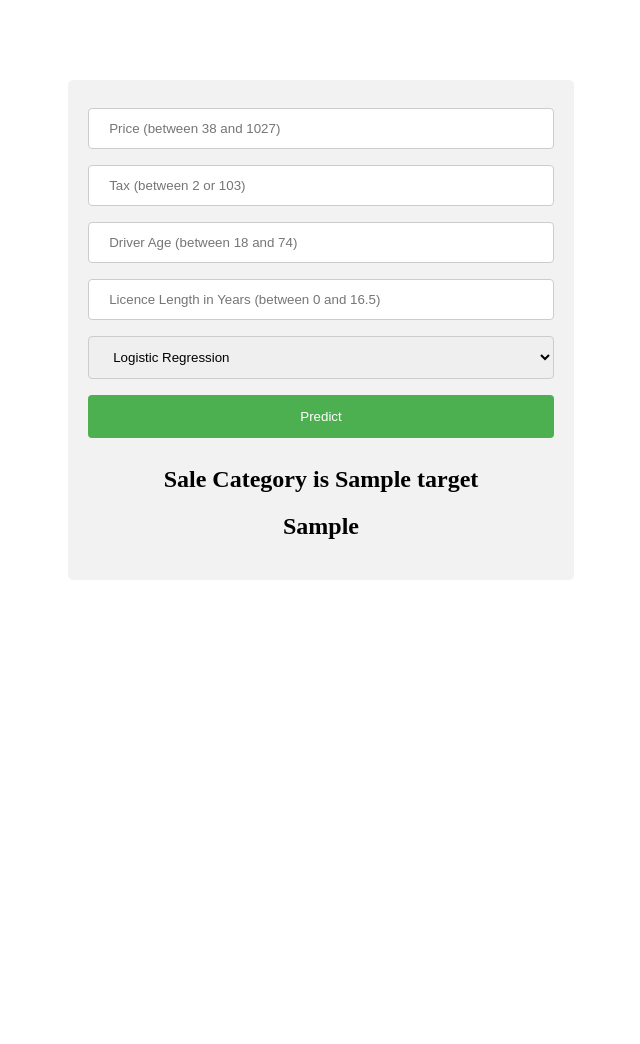
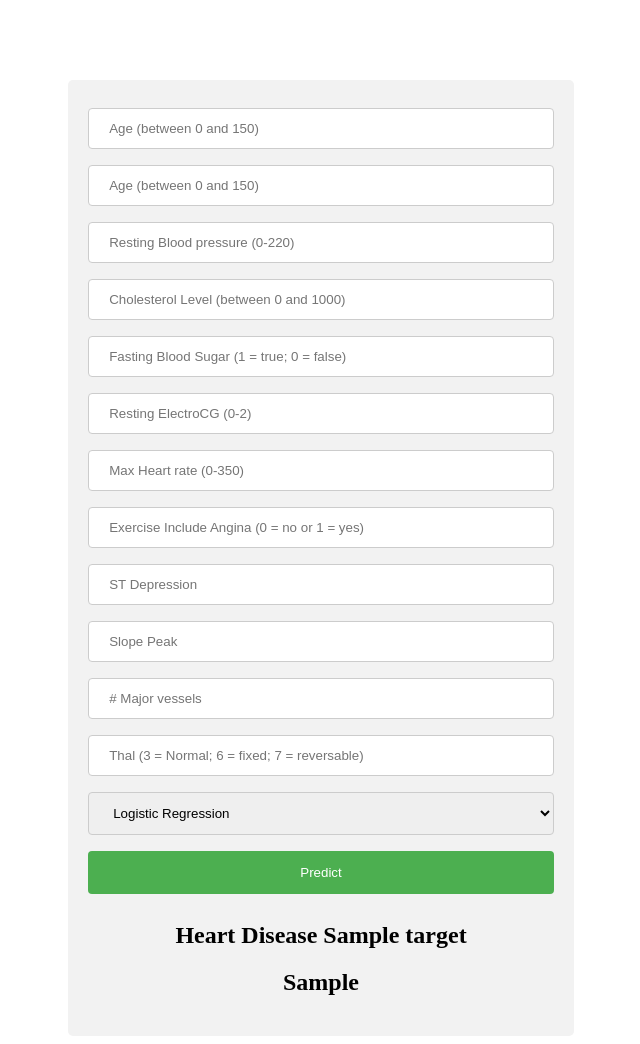
Before and after one commit to fjpa121197/Deploy_ML, a Flask app: template templates/home.html in a window 1280 px wide. Shown: the whole page, without its empty margins (319-959 px from the left). Before the commit the page ends 580 px from the top, so only its background shows below. Run offline with Flask 2, Linux system fonts and the light colour scheme; the template is opened without the code that fills it: most values are stand-ins (such as "Sample title", 1, 10 or a date in 2020); parts of the project's set-up code (start-up, migrations or seed data) failed here and were passed over.

Commit message:
Update home.html

```diff
--- a/templates/home.html
+++ b/templates/home.html
@@ -37,7 +37,7 @@ div {
 
 
 <body>
-<center><h1><font color="white">Insurance Prediction</h1></center>
+<center><h1><font color="white">Heart Disease Prediction</h1></center>
 <h2>     </h2>
 
 <div align="center" style="margin-right: 30%;
@@ -45,17 +45,41 @@ div {
 
   <form method="POST">
   <form action="/action_page.php">
-    <label for="price"></label>
-    <input type="number" id="price" name="price" placeholder="Price (between 38 and 1027)" min="38" max="1027" step="0.1" required size="35">
+    <label for="age"></label>
+    <input type="number" id="age" name="age" placeholder="Age (between 0 and 150)" min="0" max="150" step="1" required size="35">
 
-    <label for="Tax"></label>
-    <input type="number" id="Tax" name="Tax" placeholder="Tax (between 2 or 103)" min="2" max="103" step="0.1" required size="35">
+    <label for="sex"></label>
+    <input type="number" id="age" name="age" placeholder="Age (between 0 and 150)" min="0" max="150" step="1" required size="35">
 
-    <label for="Driver_Age"></label>
-    <input type="number" id="Driver_Age" name="Driver_Age" placeholder="Driver Age (between 18 and 74)" min="18" max="74" required>
+    <label for="trestbps"></label>
+    <input type="number" id="trestbps" name="Resting_Blood_Pressure" placeholder="Resting Blood pressure (0-220)" min="0" max="220" step="1" required size="35">
 
-    <label for="Licence_Length_Years"></label>
-    <input type="number" id="Licence_Length_Years" name="Licence_Length_Years" placeholder="Licence Length in Years (between 0 and 16.5)" min="-0.3" max="16.5" step="0.1" required>
+    <label for="chol"></label>
+    <input type="number" id="chol" name="chol" placeholder="Cholesterol Level (between 0 and 1000)" min="0" max="1000" required>
+
+    <label for="fbs"></label>
+    <input type="number" id="fbs" name="Fasting_Blood_Sugar" placeholder="Fasting Blood Sugar (1 = true; 0 = false)" min="0" max="1" step="1" required size="35">
+
+    <label for="restecg"></label>
+    <input type="number" id="restecg" name="Resting_ElectroCG_Results" placeholder="Resting ElectroCG (0-2)" min="0" max="2" step="1" required size="35">
+
+    <label for="thalach"></label>
+    <input type="number" id="thalach" name="Maximum_Heart_rate" placeholder="Max Heart rate (0-350)" min="0" max="350" step="1" required size="35">
+
+    <label for="exang"></label>
+    <input type="number" id="exang" name="Exercise_Include_Angina" placeholder="Exercise Include Angina (0 = no or 1 = yes)" min="0" max="1" step="1" required size="35">
+
+    <label for="oldpeak"></label>
+    <input type="number" id="oldpeak" name="Old_Peak" placeholder="ST Depression" min="0" max="10" step="0.1" required size="35">
+
+    <label for="slope"></label>
+    <input type="number" id="slope" name="slope_peak" placeholder="Slope Peak" min="0" max="2" step="1" required size="35">
+
+    <label for="ca"></label>
+    <input type="number" id="ca" name="Major_vessels" placeholder="# Major vessels" min="0" max="3" step="1" required size="35">
+
+    <label for="thal"></label>
+    <input type="number" id="thal" name="thal" placeholder="Thal (3 = Normal; 6 = fixed; 7 = reversable)" min="0" max="7" step="1" required size="35">
 
     <select name="req_model">
     <option value="Logistic">Logistic Regression</option>
@@ -69,7 +93,7 @@ div {
 </form>
 
 <form method="GET">
-    <center><h2><font color="Black"> Sale Category is {{ target}}</h2></center>
+    <center><h2><font color="Black"> Heart Disease {{ target}}</h2></center>
     <center><h2><font color="Black"> {{ sale_making}}</h2></center>
 </form>
 
```
